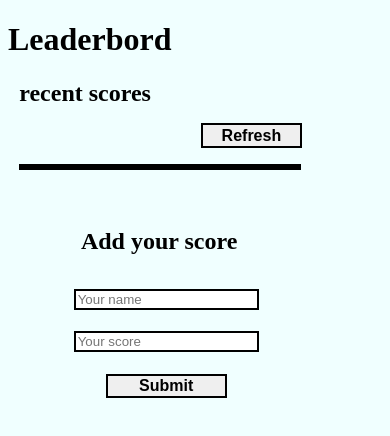
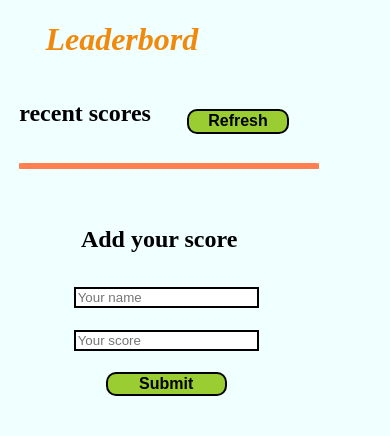
Before and after one commit to rbd3/Leaderboard, a website built with webpack: page src/index.html in a window 390 px wide. Built offline with nearby package versions, Linux system fonts and the light colour scheme; no server answers.

```diff
--- a/src/index.html
+++ b/src/index.html
@@ -11,8 +11,11 @@
         <h1 class="title" id="">Leaderbord</h1>
 
         <section id="recent-score">
-            <h2 id="recent-title">recent scores</h2>
+            <div class="wraper1">
+                <h2 id="recent-title">recent scores</h2>
             <button id="refresh">Refresh</button>
+            </div>
+
             <div id="score-wraper">
                 <ul id="score-list">
 
--- a/src/style.css
+++ b/src/style.css
@@ -2,8 +2,18 @@
   background-color: azure;
 }
 
+.title {
+  font-style: italic;
+  margin-left: 10%;
+  color: rgb(240, 137, 12);
+}
+
 #recent-score {
   margin-left: 3%;
+}
+.wraper1 {
+  display: flex;
+  flex-direction: row;
 }
 
 #refresh {
@@ -12,8 +22,10 @@
   border: 2px solid;
   font-size: 16px;
   font-weight: bold;
-  margin-top: -10%;
-  margin-left: 50%;
+  margin-top: 8%;
+  margin-left: 10%;
+  background-color: yellowgreen;
+  border-radius: 10px;
 }
 
 #add-score {
@@ -56,11 +68,14 @@
   border: 2px solid;
   font-size: 16px;
   font-weight: bold;
+  background-color: yellowgreen;
+  border-radius: 10px;
 }
 
 #score-list {
-  border: 3px solid;
-  width: 65%;
+  border: 3px solid coral;
+  border-radius: 5%;
+  width: 70%;
   height: auto;
   background-color: beige;
 }
```
